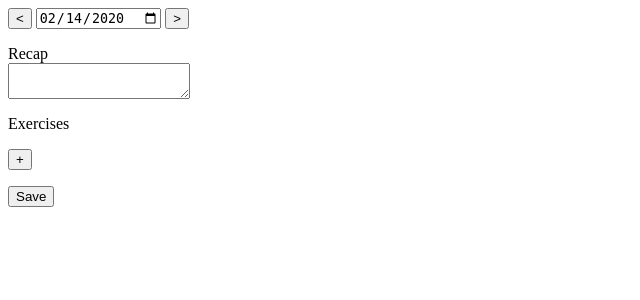
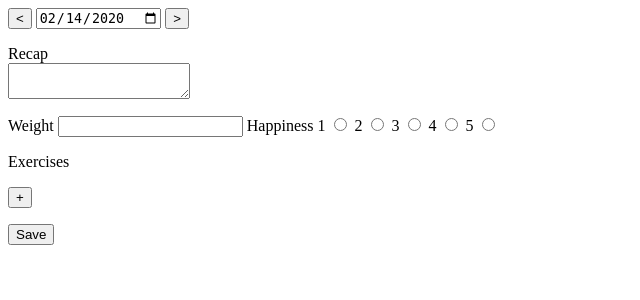
Before and after one commit to sl4shme/journal, a Flask app: page / in a window 1280 px wide. Shown: the top 300 px of the page, without its empty margins (0-640 px from the left). Run offline with Flask 2, Linux system fonts and the light colour scheme.

Commit message:
Added weight and happiness

```diff
--- a/app/templates/form.html
+++ b/app/templates/form.html
@@ -134,6 +134,22 @@
       <textarea id="recap" name="recap"></textarea>
     </p>
 
+    <p>
+      <label for="weight">Weight</label>
+      <input type="text" id="weight" name="weight"></input>
+      Happiness
+      <label for="happiness_1">1</label>
+      <input type="radio" id="happiness_1" name="happiness" value="1"></input>
+      <label for="happiness_2">2</label>
+      <input type="radio" id="happiness_2" name="happiness" value="2"></input>
+      <label for="happiness_3">3</label>
+      <input type="radio" id="happiness_3" name="happiness" value="3"></input>
+      <label for="happiness_4">4</label>
+      <input type="radio" id="happiness_4" name="happiness" value="4"></input>
+      <label for="happiness_5">5</label>
+      <input type="radio" id="happiness_5" name="happiness" value="5"></input>
+    </p>
+
     <p>Exercises
       <div id="exercises"></div>
       <button type="button" onclick="add_exercise()">+</button>
```
